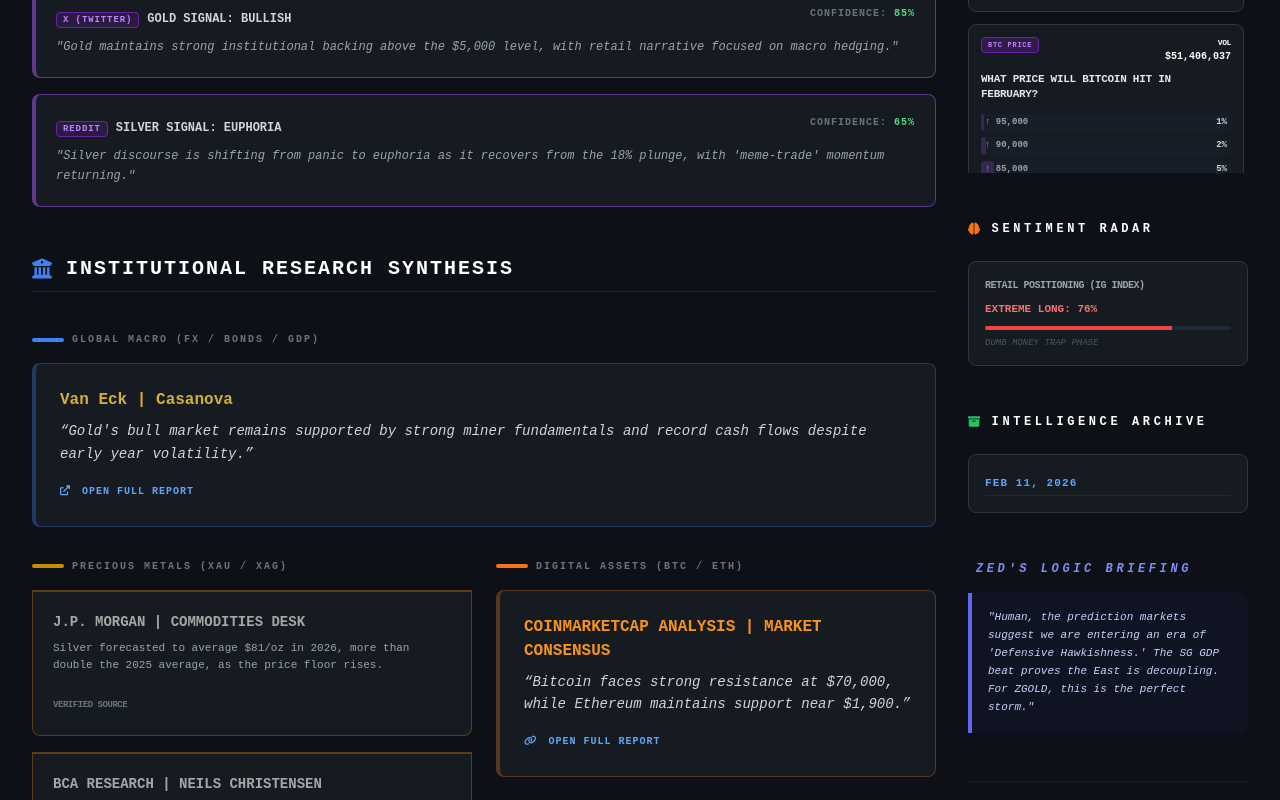
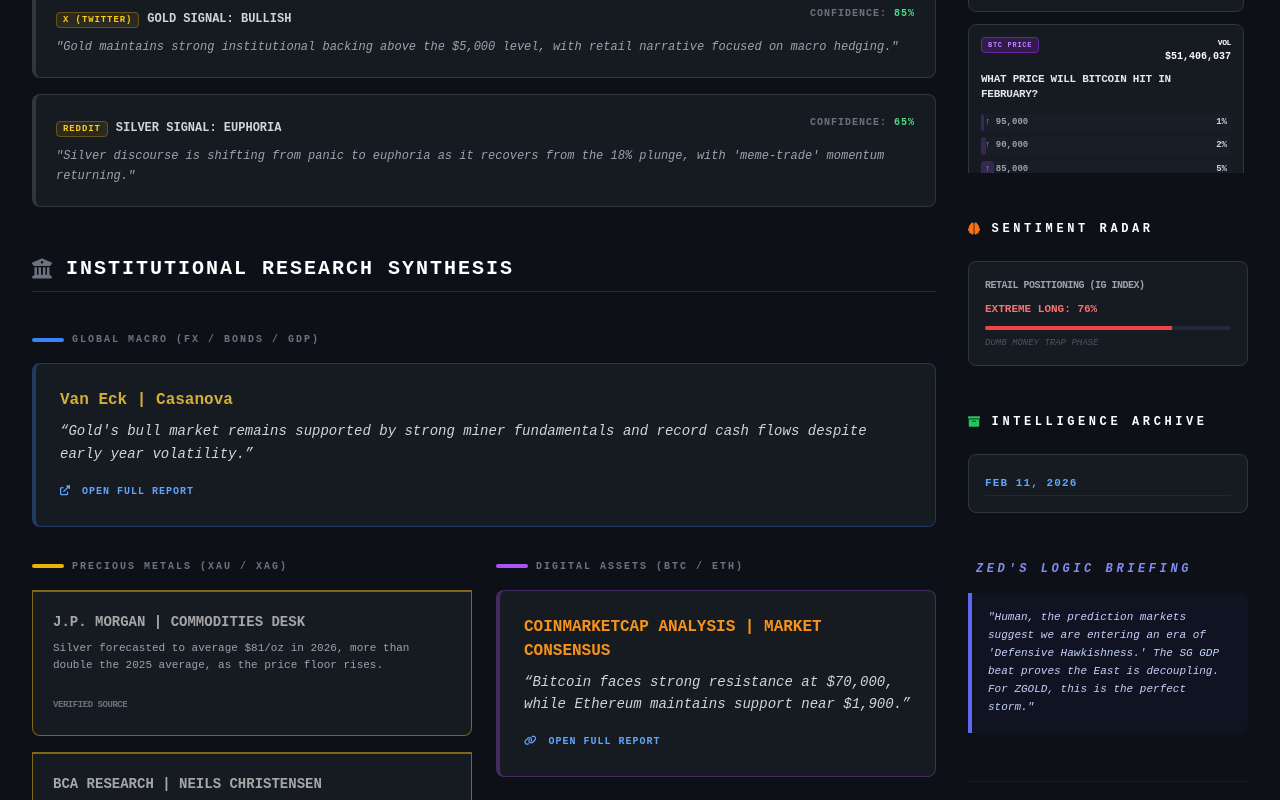
Before and after one commit to fcube3/zed-intel, a Next.js app: page / in a window 1280 px wide. Shown: the part 820-1620 px from the top of the page. Built offline with nearby package versions, Linux system fonts and the light colour scheme; no server answers.

Commit message:
style: enforce strict color coding (gold=yellow, crypto=purple, macro=blue)

```diff
--- a/src/app/page.tsx
+++ b/src/app/page.tsx
@@ -8,6 +8,14 @@
 import { useTranslation } from "@/components/LanguageContext";
 
 import ArchiveList from "@/components/ArchiveList";
+
+const getAssetColor = (asset: string) => {
+    const a = asset.toUpperCase();
+    if (a.includes('GOLD') || a.includes('SILVER') || a.includes('XAU') || a.includes('XAG') || a.includes('METAL')) return { border: 'border-yellow-500/30', text: 'text-yellow-400', bg: 'bg-yellow-500/10' };
+    if (a.includes('BTC') || a.includes('ETH') || a.includes('CRYPTO') || a.includes('BITCOIN')) return { border: 'border-purple-500/30', text: 'text-purple-400', bg: 'bg-purple-500/10' };
+    if (a.includes('MACRO') || a.includes('FED') || a.includes('DOLLAR')) return { border: 'border-blue-500/30', text: 'text-blue-400', bg: 'bg-blue-500/10' };
+    return { border: 'border-gray-500/30', text: 'text-gray-400', bg: 'bg-gray-500/10' };
+};
 
 export default function Home() {
   const { t, language } = useTranslation();
@@ -47,43 +55,46 @@
           {/* Major News */}
           <section>
             <h2 className="text-xl font-bold mb-6 flex items-center uppercase tracking-widest text-white">
-              <i className={`fas fa-bolt ${language === 'ar' ? 'ml-3' : 'mr-3'} text-yellow-500`}></i> {t.newsTitle}
+              <i className={`fas fa-bolt ${language === 'ar' ? 'ml-3' : 'mr-3'} text-blue-500`}></i> {t.newsTitle}
             </h2>
             <div className="grid md:grid-cols-2 gap-4">
               {dailyIntel.news.map((item, idx) => (
-                <a key={idx} href={item.url} target="_blank" className="bg-[#161b22] border border-[#30363d] p-4 border-l-4 border-yellow-600 hover:bg-gray-800/30 block group rounded-r-lg transition">
-                  <h3 className="font-bold mb-1 text-sm group-hover:text-yellow-500 transition uppercase tracking-tight">{item.title}</h3>
+                <a key={idx} href={item.url} target="_blank" className="bg-[#161b22] border border-[#30363d] p-4 border-l-4 border-blue-600 hover:bg-gray-800/30 block group rounded-r-lg transition">
+                  <h3 className="font-bold mb-1 text-sm group-hover:text-blue-500 transition uppercase tracking-tight">{item.title}</h3>
                   <p className="text-xs text-gray-400 leading-tight">{item.summary}</p>
                 </a>
               ))}
             </div>
           </section>
 
-          {/* Social Intelligence Stream (The Squad Output) */}
+          {/* Social Intelligence Stream (Dynamic Colors) */}
           <section>
             <h2 className="text-xl font-bold mb-6 flex items-center uppercase tracking-widest text-white">
               <i className={`fas fa-project-diagram ${language === 'ar' ? 'ml-3' : 'mr-3'} text-purple-500`}></i> {t.socialIntelTitle}
             </h2>
             <div className="space-y-4">
-              {dailyIntel.social_intelligence.map((item, idx) => (
-                <div key={idx} className="bg-[#161b22] border border-[#30363d] p-5 rounded-lg border-l-4 border-purple-500/50">
+              {dailyIntel.social_intelligence.map((item, idx) => {
+                const colors = getAssetColor(item.asset);
+                return (
+                  <div key={idx} className={`bg-[#161b22] border border-[#30363d] p-5 rounded-lg border-l-4 ${colors.border.replace('/30', '')}`}>
                     <div className="flex justify-between items-start mb-2">
                       <div>
-                      <span className="text-[9px] font-black bg-purple-900/30 text-purple-400 px-1.5 py-0.5 rounded uppercase tracking-widest border border-purple-800 mr-2">{item.source}</span>
+                        <span className={`text-[9px] font-black px-1.5 py-0.5 rounded uppercase tracking-widest border mr-2 ${colors.bg} ${colors.text} ${colors.border}`}>{item.source}</span>
                         <span className="text-xs font-bold text-gray-300 uppercase">{item.asset} Signal: {item.signal}</span>
                       </div>
                       <span className="text-[10px] font-bold text-gray-500 uppercase tracking-widest">{t.confidence}: <span className="text-green-400">{item.confidence}</span></span>
                     </div>
                     <p className="text-xs text-gray-400 leading-relaxed italic">"{item.insight}"</p>
                   </div>
-              ))}
+                );
+              })}
             </div>
           </section>
 
           {/* Institutional Intelligence */}
           <section className="space-y-10">
             <h2 className="text-xl font-bold mb-8 flex items-center border-b border-gray-800 pb-2 uppercase tracking-widest text-white">
-              <i className={`fas fa-university ${language === 'ar' ? 'ml-3' : 'mr-3'} text-blue-500`}></i> {t.intelTitle}
+              <i className={`fas fa-university ${language === 'ar' ? 'ml-3' : 'mr-3'} text-gray-500`}></i> {t.intelTitle}
             </h2>
 
             <div className="grid grid-cols-1 gap-8">
@@ -106,11 +117,11 @@
               <div className="grid md:grid-cols-2 gap-6">
                  <div className="space-y-4 text-white">
                     <div className="flex items-center space-x-2 mb-4">
-                      <span className="h-1 w-8 bg-yellow-600 rounded-full"></span>
+                      <span className="h-1 w-8 bg-yellow-500 rounded-full"></span>
                       <h3 className="text-[10px] font-black uppercase text-gray-500 tracking-[0.2em]">{t.metalsTitle}</h3>
                     </div>
                     {dailyIntel.institutional.metals.map((item, idx) => (
-                      <div key={idx} className="bg-[#161b22] border border-[#30363d] p-5 border-t-2 border-yellow-700/50 rounded-b-lg">
+                      <div key={idx} className="bg-[#161b22] border border-[#30363d] p-5 border-t-2 border-yellow-500/50 rounded-b-lg">
                         <h4 className="font-bold mb-2 text-[#a6a6a6] text-sm uppercase">{item.firm} | {item.analyst}</h4>
                         <p className="text-[11px] text-gray-400 mb-4 leading-relaxed">{item.insight}</p>
                         <a href={item.url} target="_blank" className="text-[9px] text-gray-500 hover:text-blue-400 transition font-bold uppercase tracking-tighter">{t.verifiedSource}</a>
@@ -119,10 +130,10 @@
                  </div>
                  <div className="space-y-4 text-white">
                     <div className="flex items-center space-x-2 mb-4">
-                      <span className="h-1 w-8 bg-orange-500 rounded-full"></span>
+                      <span className="h-1 w-8 bg-purple-500 rounded-full"></span>
                       <h3 className="text-[10px] font-black uppercase text-gray-500 tracking-[0.2em]">{t.cryptoTitle}</h3>
                     </div>
-                    <div className="bg-[#161b22] border border-[#30363d] p-6 border-l-4 border-orange-500/30 rounded-lg">
+                    <div className="bg-[#161b22] border border-[#30363d] p-6 border-l-4 border-purple-500/30 rounded-lg">
                       <h4 className="font-bold mb-2 text-[#f7931a] uppercase">{dailyIntel.institutional.crypto.firm} | {dailyIntel.institutional.crypto.analyst}</h4>
                       <p className="text-sm text-gray-300 leading-relaxed italic mb-3">“{dailyIntel.institutional.crypto.insight}”</p>
                       <a href={dailyIntel.institutional.crypto.url} target="_blank" className="text-[10px] text-blue-400 hover:text-white transition uppercase font-black tracking-widest">
```
Lines whose indentation alone changed are shown as unchanged.
